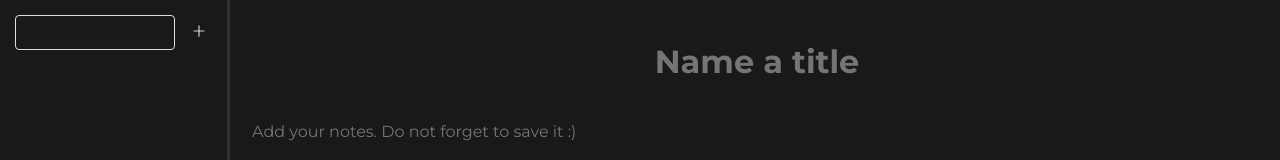
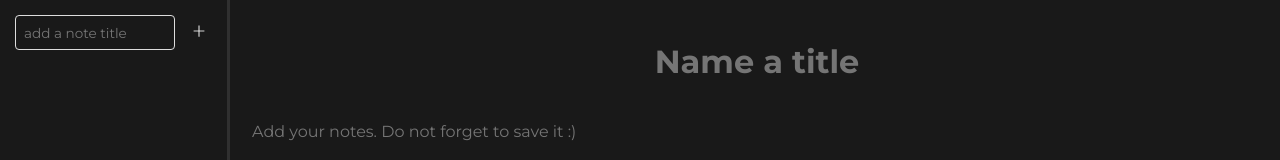
Before and after one commit to enzomarzo/to-do-list, a Next.js app: page / in a window 1280 px wide. Shown: the top 160 px of the page. Built offline with nearby package versions, Linux system fonts and the light colour scheme.

Commit message:
feat: add placeholder for new notes

```diff
--- a/src/components/commons/Menu/Menu.tsx
+++ b/src/components/commons/Menu/Menu.tsx
@@ -28,7 +28,7 @@ const Menu = ({ noteActions }: IProps) => {
           addNote(imputEl.value);
           form.reset();
         }}>
-        <input className={styles['cmp-menu__add-note-input']} name="note" />
+        <input placeholder="add a note title" className={styles['cmp-menu__add-note-input']} name="note" />
         <button className={styles['cmp-menu__add-note-button']} type="submit">
           <AiOutlinePlus size="1.2em" className={styles['cmp-menu__add-note-icon']} />
         </button>
--- a/src/components/commons/Menu/menu.module.scss
+++ b/src/components/commons/Menu/menu.module.scss
@@ -16,6 +16,7 @@
 
     &-input {
       display: block;
+      font-size: 0.85rem;
       width: 100%;
       padding: 0px 8px;
       margin-right: 8px;
```
